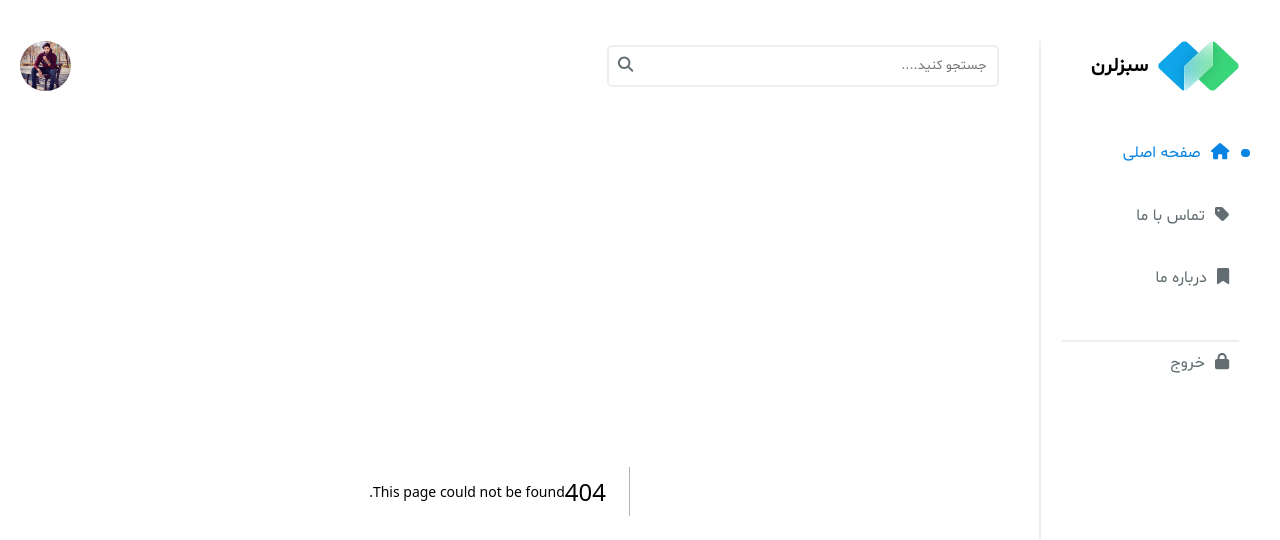
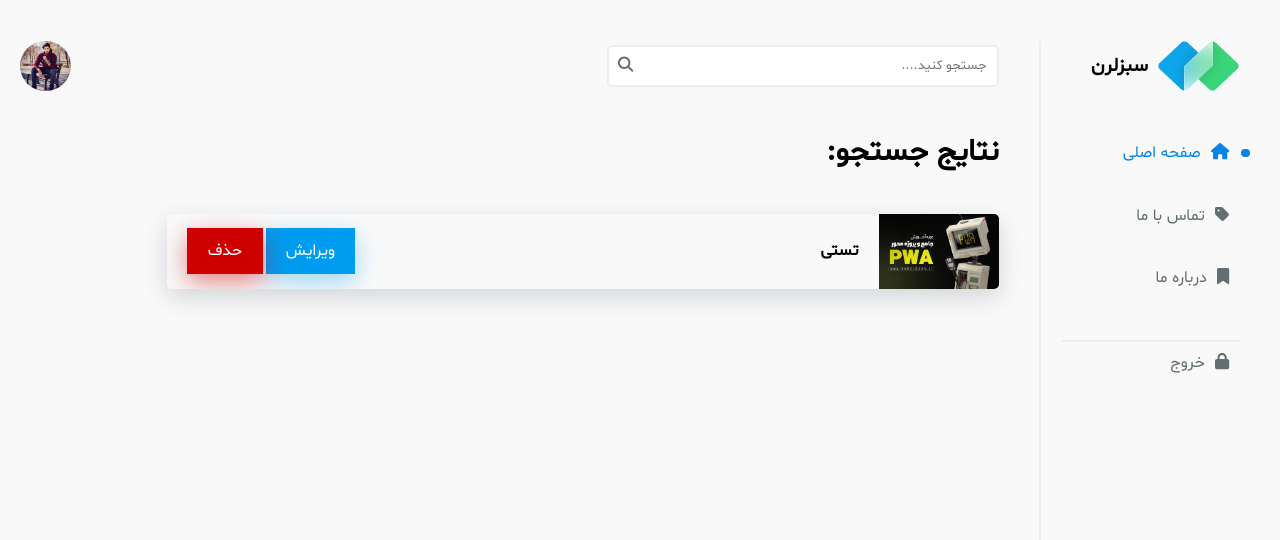
Before and after one commit to alirezashn79/next-cms, a Next.js app: page /search in a window 1280 px wide. Before the commit this address had no page. Shown: the top 540 px of the page. Built offline with nearby package versions, Linux system fonts and the light colour scheme.

Commit message:
search page created

```diff
--- a/components/modules/navbar/Navbar.js
+++ b/components/modules/navbar/Navbar.js
@@ -4,16 +4,43 @@ config.autoAddCss = false;
 import { FontAwesomeIcon } from "@fortawesome/react-fontawesome";
 import { faSearch } from "@fortawesome/free-solid-svg-icons";
 import styles from "@/styles/Navbar.module.css";
+import { useEffect, useState } from "react";
+import { useRouter } from "next/router";
 
 const Navbar = () => {
+  const [search, setSearch] = useState("");
+  const router = useRouter();
+
+  // useEffect(() => {
+  //   if (!!search.trim()) {
+  //     router.push({
+  //       pathname: "/search",
+  //       query: { search },
+  //     });
+  //   } else {
+  //     router.push("/");
+  //   }
+  // }, [search]);
+
+  const searchHandler = async () => {
+    if (!!search.trim()) {
+      await router.push({
+        pathname: "/search",
+        query: { q: search },
+      });
+    }
+  };
+
   return (
     <nav className={styles.navbar}>
       <div className={styles.navbar_search}>
         <input
+          value={search}
+          onChange={(e) => setSearch(e.target.value)}
           type="text"
           placeholder="جستجو کنید...."
         />
-        <span className={styles.navbar_search_icon}>
+        <span onClick={searchHandler} className={styles.navbar_search_icon}>
           <FontAwesomeIcon icon={faSearch} />
         </span>
       </div>
@@ -21,7 +48,7 @@ const Navbar = () => {
         <img src="/images/avatar/avatar.png" alt="" />
       </div>
     </nav>
-  )
-}
+  );
+};
 
-export default Navbar
+export default Navbar;
--- /dev/null
+++ b/components/templates/search/Courses.js
@@ -0,0 +1,22 @@
+import CoursesItem from "@/components/modules/coursesItem/CoursesItem";
+import styles from "@/styles/Course.module.css";
+
+const Courses = () => {
+  return (
+    <>
+      <section className={styles.courses}>
+        <div className={styles.courses_top}>
+          <h2 className={styles.courses_title}>نتایج جستجو:</h2>
+        </div>
+        <ul className={styles.courses_list}>
+          {/* {data.map((course) => (
+            <CoursesItem key={course._id} getCourses={getCourses} {...course} />
+          ))} */}
+          <CoursesItem title="تستی" price="10" teacher="علی" />
+        </ul>
+      </section>
+    </>
+  );
+};
+
+export default Courses;
--- a/pages/api/courses/index.js
+++ b/pages/api/courses/index.js
@@ -6,11 +6,11 @@ const handler = async (req, res) => {
   if (req.method === "GET") {
     try {
       // check search or get all
-      if (!!req.query.search) {
-        const { search } = req.query;
+      if (!!req.query.q) {
+        const { q } = req.query;
 
         const filteredCourses = await coursesModel.find({
-          title: { $regex: search },
+          title: { $regex: q },
         });
         return res.json(filteredCourses);
       } else {
--- a/pages/index.js
+++ b/pages/index.js
@@ -2,7 +2,7 @@ import Course from "@/components/templates/index/Course";
 import connectToDB from "@/utils/db";
 import coursesModel from "@/models/course";
 
-const index = ({ courses }) => {
+const IndexPage = ({ courses }) => {
   return <Course courses={courses} />;
 };
 
@@ -19,4 +19,4 @@ export const getStaticProps = async (context) => {
   };
 };
 
-export default index;
+export default IndexPage;
--- /dev/null
+++ b/pages/search/index.js
@@ -0,0 +1,7 @@
+import Courses from "@/components/templates/search/Courses";
+
+const SearchPage = () => {
+  return <Courses />;
+};
+
+export default SearchPage;
```
